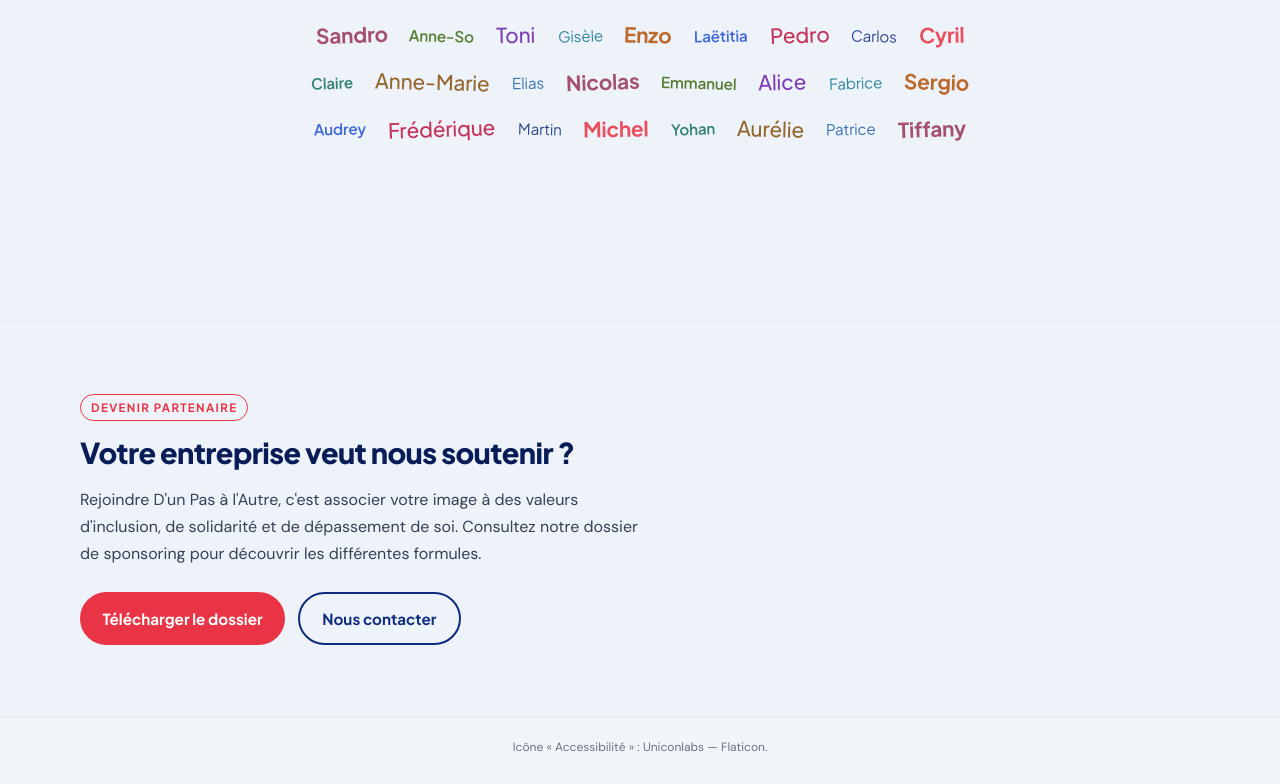
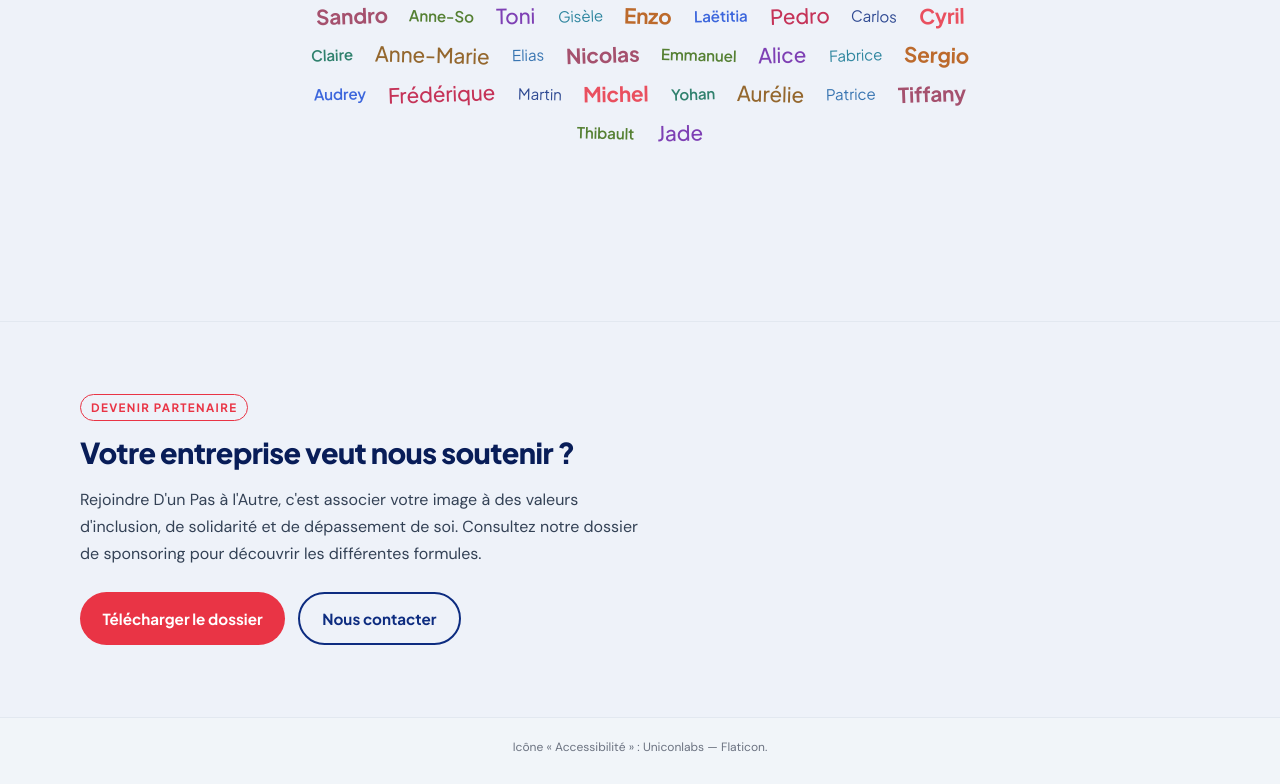
Before and after one commit to SullivanMICHEL/DunPasALAutre, a Vue app: page /sponsors in a window 1280 px wide. Shown: the part 4860-5644 px from the top of the page. Built offline with nearby package versions, Linux system fonts and the light colour scheme.

Commit message:
add two new petites mains

```diff
--- a/src/views/SponsorsView.vue
+++ b/src/views/SponsorsView.vue
@@ -581,7 +581,7 @@ export default {
         "Toni", "Gisèle", "Enzo", "Laëtitia", "Pedro", "Carlos", "Cyril",
         "Claire", "Anne-Marie", "Elias", "Nicolas", "Emmanuel", "Alice",
         "Fabrice", "Sergio", "Audrey", "Frédérique", "Martin", "Michel",
-        "Yohan", "Aurélie", "Patrice", "Tiffany",
+        "Yohan", "Aurélie", "Patrice", "Tiffany", "Thibault", "Jade"
       ],
 
       // Palette de couleurs pour les avatars (coordonnée avec la charte)
```
